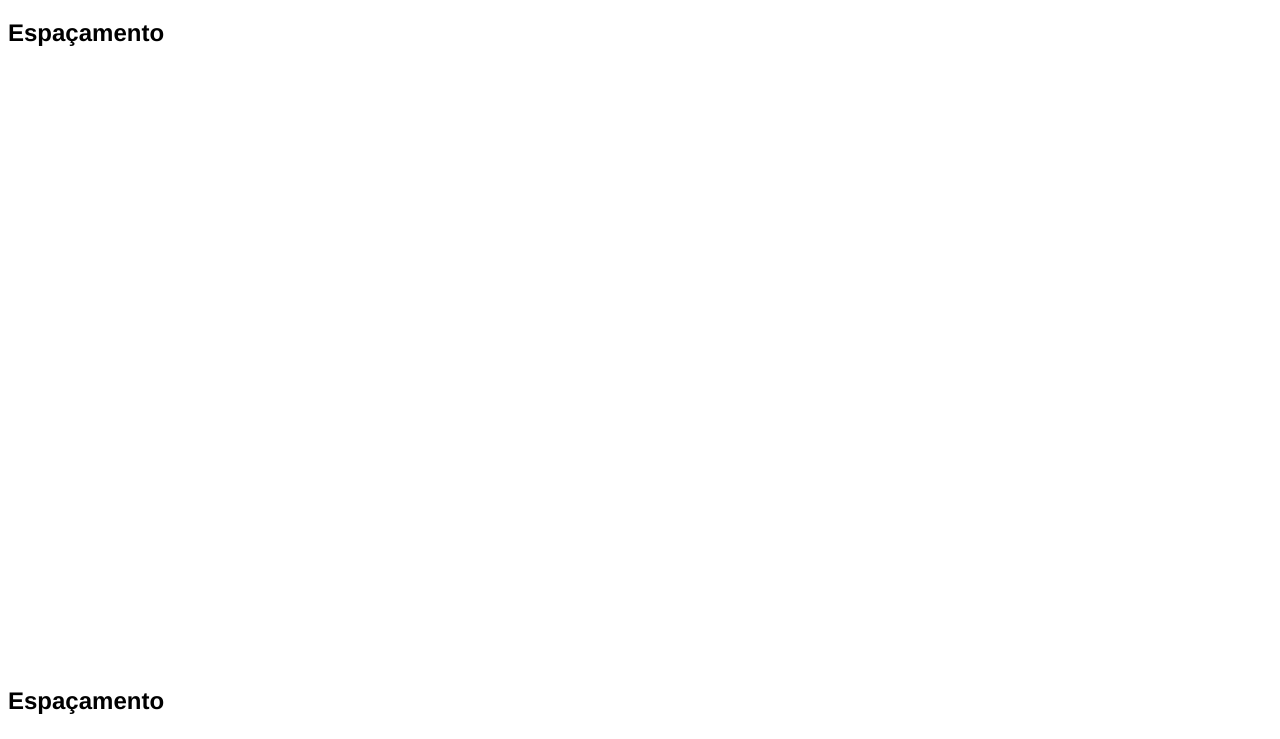
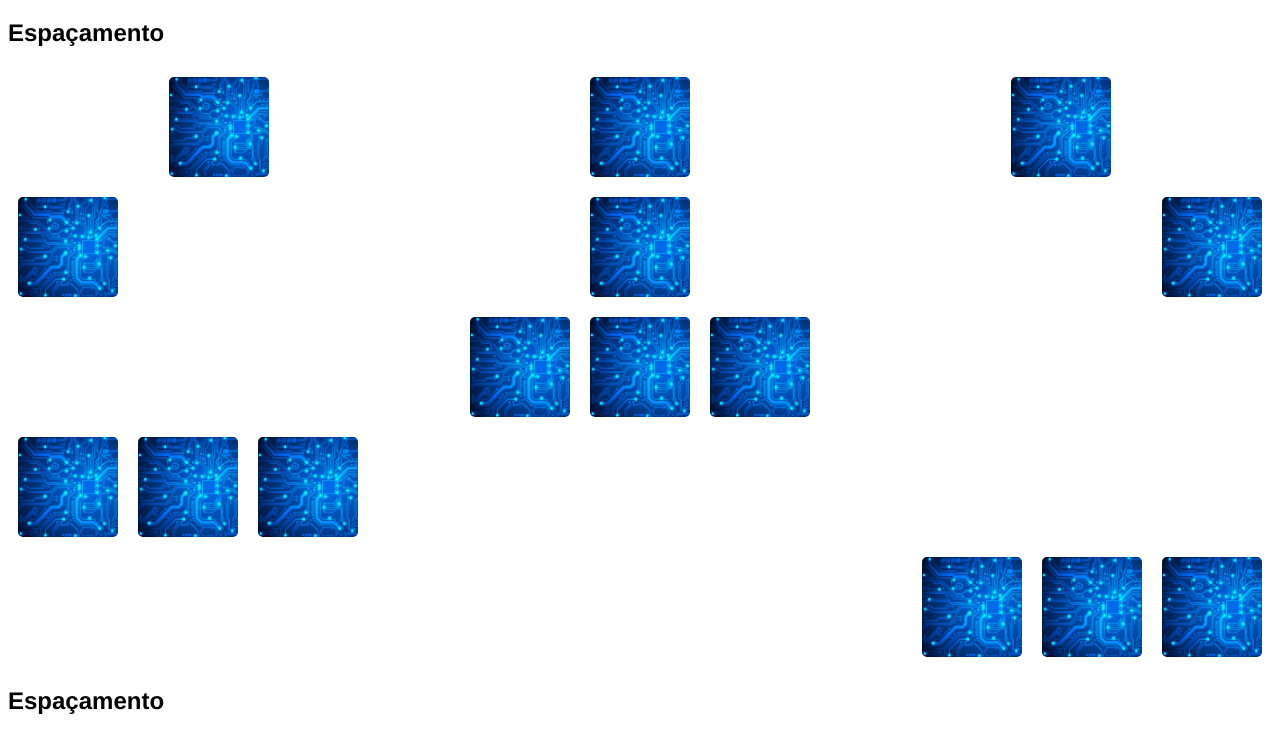
Before and after one commit to wandecleya/responsividade, a plain HTML site: page espacamento_com_imagens.html in a window 1280 px wide. Shown: the part 61-800 px from the top of the page. Drawn offline with Linux system fonts and the light colour scheme.

Commit message:
fix extension of image

```diff
--- a/css/espacamento_com_imagens.css
+++ b/css/espacamento_com_imagens.css
@@ -4,7 +4,7 @@ html {
 }
 
 .box {
-	background-image: url(../img/fundo.png);
+	background-image: url(../img/fundo.jpg);
 	background-size: cover;
 	border-radius: 5px;
 	height: 100px;
```
